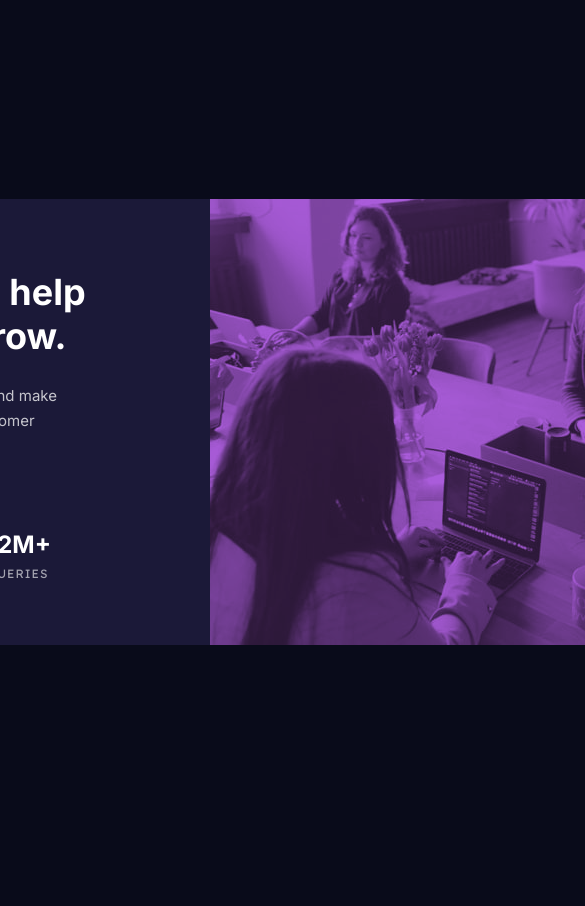
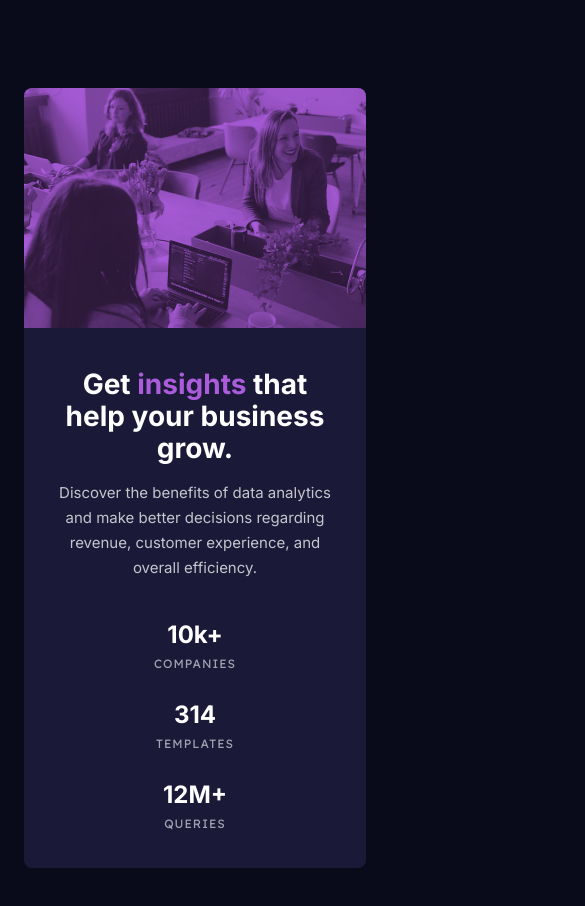
Before and after one commit to aleksandr-efimenko/stats-preview-card-component, a website built with Vite: page index.html in a window 390 px wide. Shown: the top 906 px of the page, 585 px wide, since content can reach past the window. Before the commit the page ends 844 px from the top, so only its background shows below. Built offline with nearby package versions, Linux system fonts and the light colour scheme.

Commit message:
finished mobile version

```diff
--- a/style.css
+++ b/style.css
@@ -28,7 +28,7 @@
   --lh-paragraph: 1.5625rem;
 
   --fs-paragraph-s: 0.75rem;
-  --ls-paragraph-s: .0625rem;
+  --ls-paragraph-s: 0.0625rem;
 }
 
 * {
@@ -74,8 +74,8 @@ p {
 .card {
   display: flex;
   background-color: var(--dark-desaturated-blue-card-background);
+  border-radius: 0.5rem;
   width: 69.375rem;
-  border-radius: .5rem;
 }
 
 .description-container {
@@ -83,7 +83,7 @@ p {
   min-width: 570px;
 }
 
-.card-description h1{
+.card-description h1 {
   margin-block-end: 1.5625rem;
 }
 
@@ -96,19 +96,19 @@ span.highlighted-header {
   color: var(--soft-violet-accent);
 }
 
+.img-background {
+  min-width: 33.75rem;
+  background-color: var(--soft-violet-accent);
+  border-radius: 0 0.5rem 0.5rem 0;
+}
+
 .img-container {
   width: 100%;
   height: 100%;
   background: url("./public/images/image-header-desktop.jpg") no-repeat;
   background-size: cover;
-  opacity: .75;
+  opacity: 0.75;
   mix-blend-mode: multiply;
-}
-
-.img-background{
-  min-width: 33.75rem;
-  background-color: var(--soft-violet-accent);
-  border-radius: 0 .5rem .5rem 0;
 }
 
 .stat-container {
@@ -118,10 +118,60 @@ span.highlighted-header {
 }
 
 .stat-description {
-  margin-top: .125rem;
+  margin-top: 0.125rem;
   letter-spacing: var(--ls-paragraph-s);
   font-size: var(--fs-paragraph-s);
   font-family: var(--ff-secondary);
   text-transform: uppercase;
   color: var(--slightly-transparent-white-stat-headings);
 }
+
+
+@media (max-width: 50rem) {
+  :root {
+    --fs-header-l: var(--fs-header-l-m);
+    --lh-header: var(--lh-header-l-m);
+  }
+  .card {
+    text-align: center;
+    flex-flow: column-reverse;
+    margin: 5.5rem 1.5rem;
+    width: auto;
+  }
+  .description-container {
+    padding: 2.5rem 2rem 2rem;
+    min-width: auto;
+  }
+  .img-background {
+    min-width: 100%;
+    border-radius: 0.5rem 0.5rem 0 0;
+  }
+
+  .img-container {
+    width: 100%;
+    min-height: 15rem;
+    background: url("./public/images/image-header-mobile.jpg") no-repeat;
+    background-size: cover;
+    opacity: 0.75;
+    mix-blend-mode: multiply;
+  }
+
+  .card-description h1 {
+    margin-block-end: 1rem;
+  }
+
+  p.card-description {
+    margin-block: 1rem 2.5rem;
+    margin-inline-end: 0;
+  }
+
+  .stat-container {
+    flex-direction: column;
+    align-items: center;
+    margin-inline-end: 0;
+  }
+
+  .stat-block:not(:first-child) {
+    margin-block-start: 1.5rem;
+  }
+}
```
